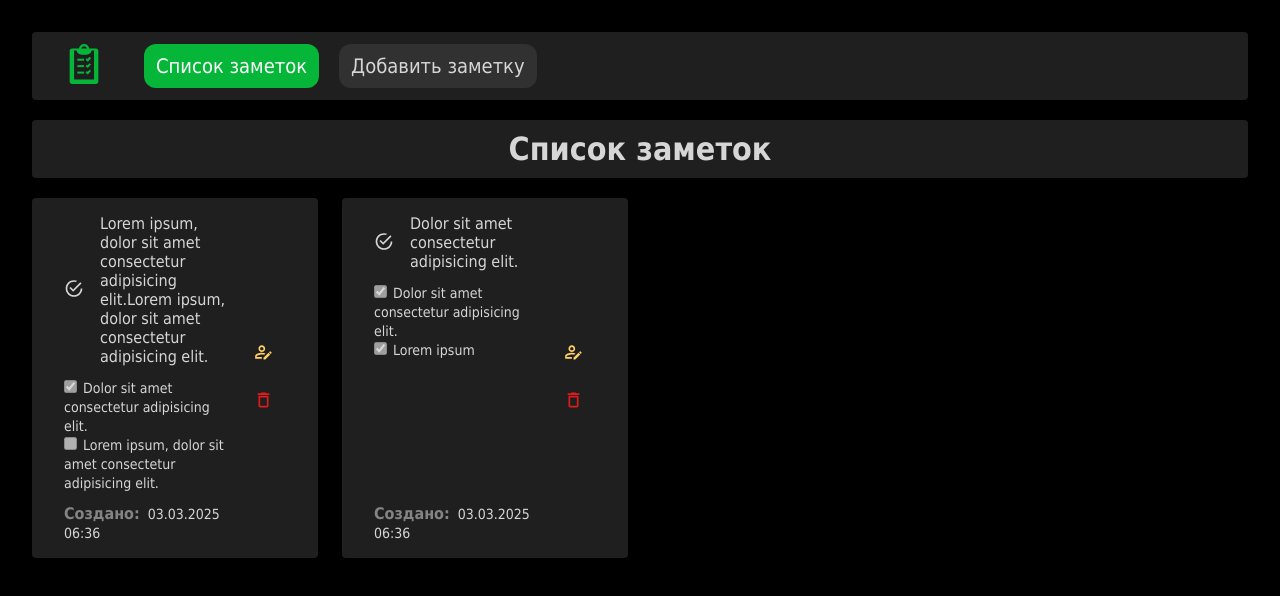
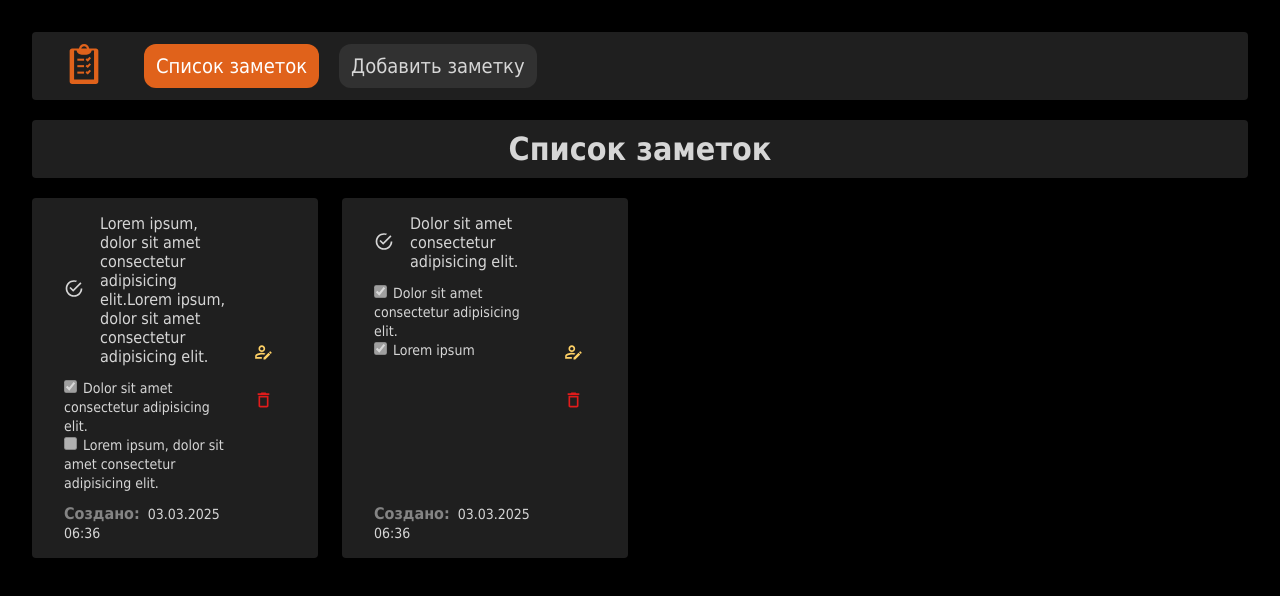
Before and after one commit to otisnth/vue3-ts-todo, a Vue app: page / in a window 1280 px wide. Shown: the top 596 px of the page. Built offline with nearby package versions, Linux system fonts and the light colour scheme; a web font is replaced by a local one.

Commit message:
style: обновил цвета в хедере

```diff
--- a/src/shared/ui/Header.vue
+++ b/src/shared/ui/Header.vue
@@ -41,7 +41,7 @@ const headerPageList: Array<IHeaderLink> = [
 .header__logo {
     width: 40px;
     width: 40px;
-    color: #06b638;
+    color: #e0621b;
 }
 
 .header__links {
@@ -58,7 +58,7 @@ const headerPageList: Array<IHeaderLink> = [
 }
 
 .header__link.router-link-active {
-    background-color: #06b638;
+    background-color: #e0621b;
     color: #fff;
 }
 </style>
--- a/src/shared/ui/PageContentHeader.vue
+++ b/src/shared/ui/PageContentHeader.vue
@@ -6,7 +6,6 @@
 </template>
 
 <script setup lang="ts">
-import { defineProps } from "vue";
 import { useRouter } from "vue-router";
 import SvgIcon from "@/shared/ui/SvgIcon.vue";
 
```
Also changed, not shown: public/to-do-list.svg.
